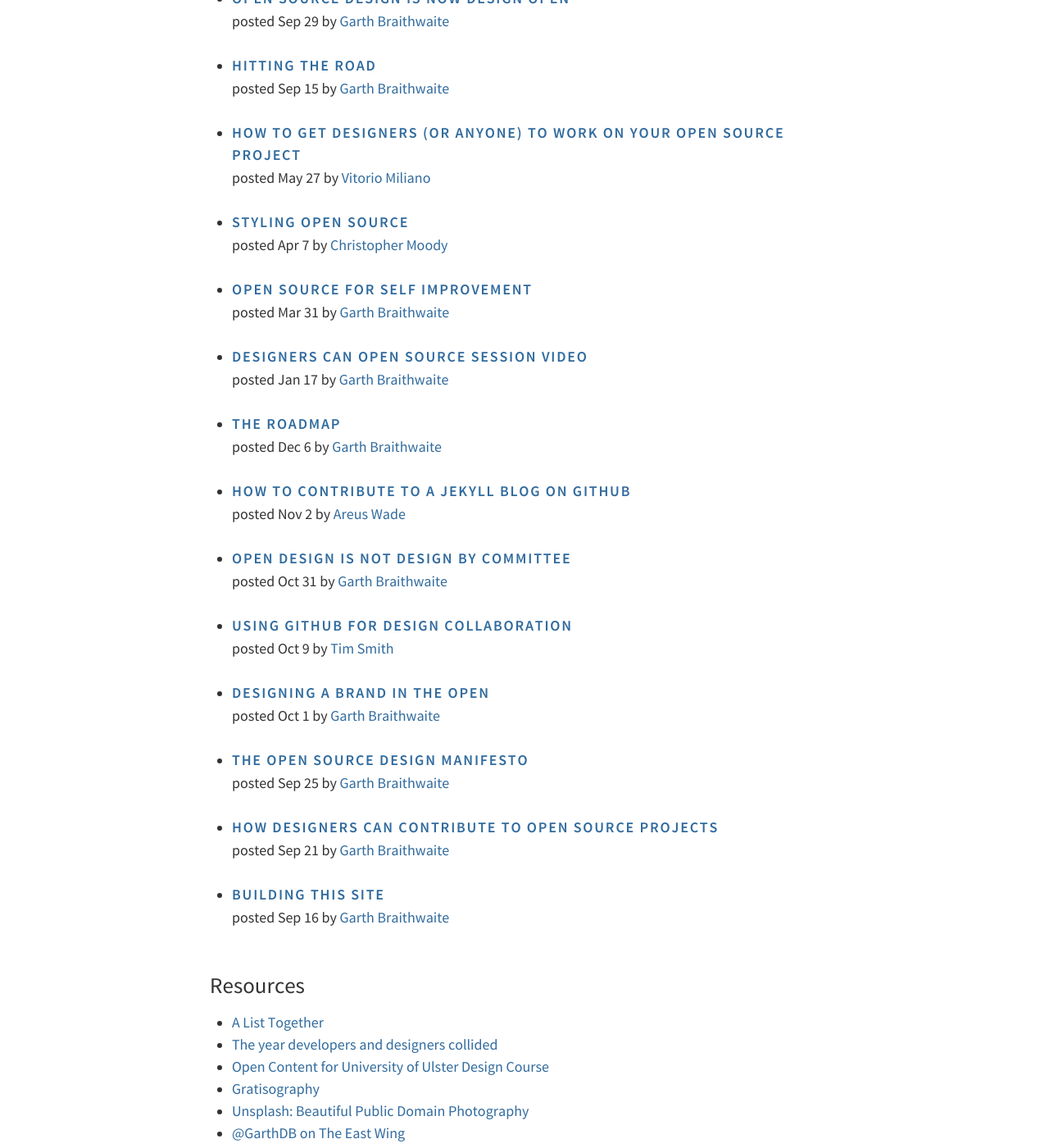
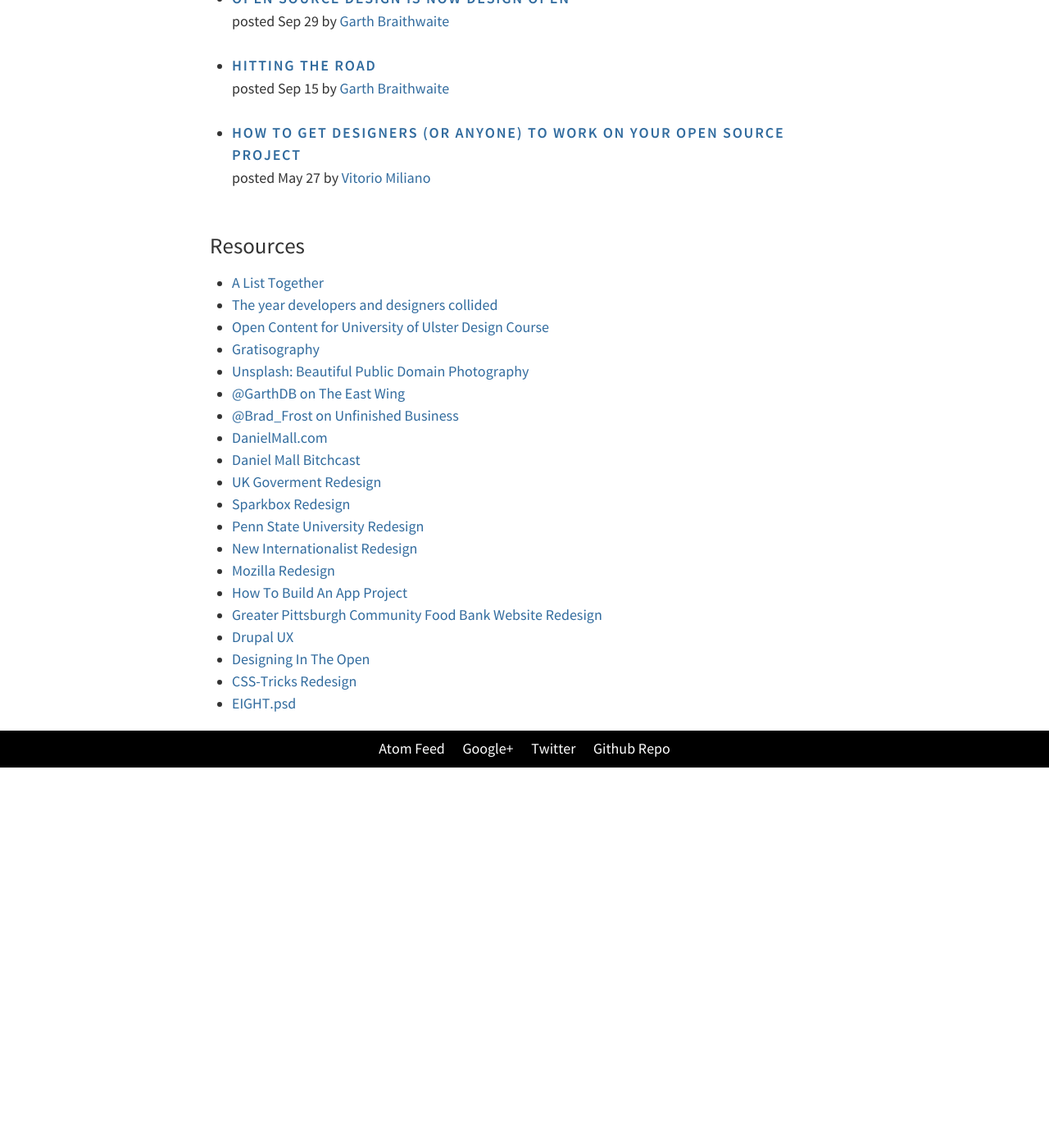
Before and after one commit to DesignOpen/designopen.github.io, a Jekyll site: the page built from index.html, in a window 1280 px wide and 1400 px high, scrolled down 684 px. Shown: the whole window at 82% size. Built offline with Jekyll 4.4.1, drawn with Linux system fonts in a browser that asks for light colours; after the commit the page ends 1620 px from its top, so only the background shows below that.

Commit message:
limits number of articles to 3

```diff
--- a/index.html
+++ b/index.html
@@ -12,7 +12,7 @@
   <section class="home-section" itemscope itemtype="http://schema.org/Blog">
     <h2 class="title" itemscope itemprop="name">Articles</h2>
     <ul class="bloglist">
-    {% for post in site.categories.blogging_about %}
+    {% for post in site.categories.blogging_about limit:3 %}
       {% assign author = site.authors[post.author] %}
       <li class="post" itemprop="blogPost" itemscope itemtype="http://schema.org/BlogPosting">
         <h3 class="title" itemscope itemprop="name"><a href="{{ post.url }}" itemprop="url">{{ post.title }}</a></h3>
```
